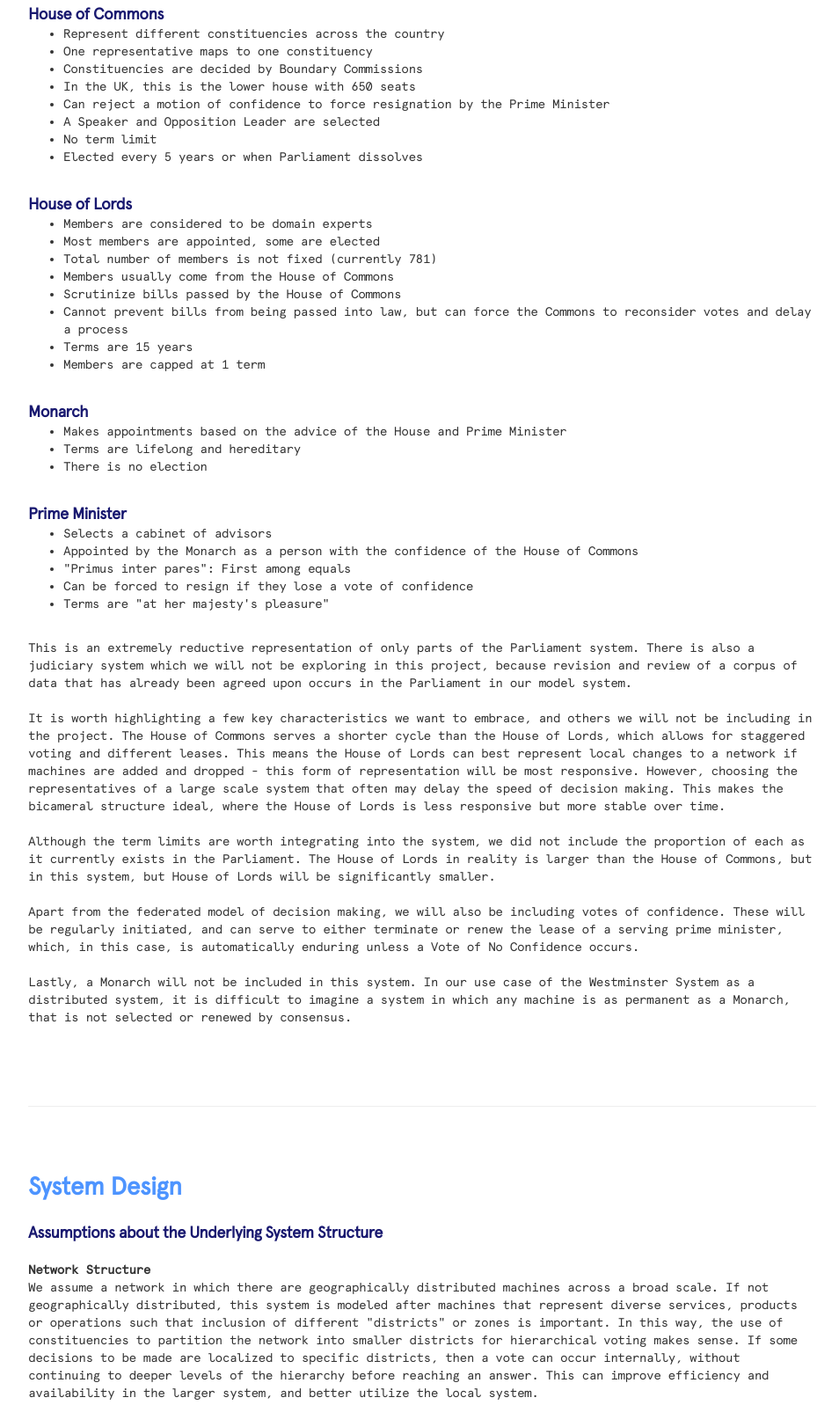
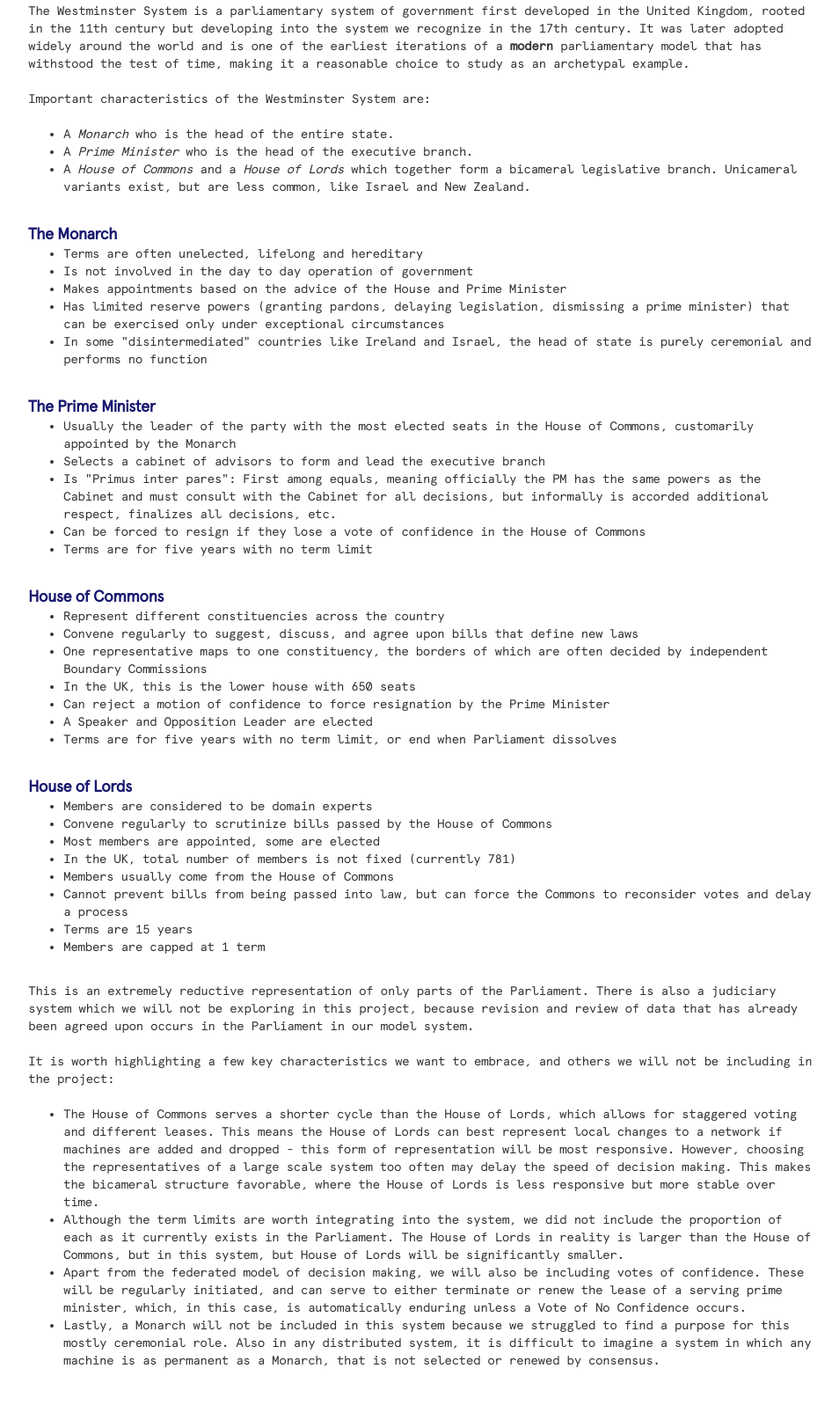
Before and after one commit to kiranw/Westminster, a plain HTML site: page index.html in a window 1280 px wide. Shown: the part 916-2513 px from the top of the page at 88% size, without its empty margins (160-1114 px from the left). Drawn offline with Linux system fonts and the light colour scheme.

Commit message:
Revise westminster intro.

```diff
--- a/index.html
+++ b/index.html
@@ -30,7 +30,7 @@
 		<div class="col-md-12">
 			<div class="section-header">Abstract: About Westminster</div>
 				<br/>
-				<p>We were struck by Lamport's Paxos and Byzantine Generals Problem papers. In both of these, Lamport relates
+				<p>While reading Lamport's Paxos and Byzantine Generals Problem papers we were struck by how Lamport relates
 					a system design to a human analogy to explain how such a system would look in a mechanism that is relatable.
 					However, what if the inverse approach was applied to designing a system? In this project, we attempt to extract
 					parts of the Westminster System to create a distributed, hierarchical consensus and leader election algorithm.
@@ -53,72 +53,125 @@
 		<div class="col-md-12">
 			<div class="section-header">Introduction: What is the Westminster System?</div>
 			<br>
+			<p>
+			The Westminster System is a parliamentary system of government first
+			developed in the United Kingdom, rooted in the 11th century but
+			developing into the system we recognize in the 17th century. It was later
+			adopted widely around the world and is one of the earliest iterations of
+			a <b>modern</b> parliamentary model that has withstood the test of time,
+			making it a reasonable choice to study as an archetypal example.
+			</p>
+			<p>
+			Important characteristics of the Westminster System are:
+			</p>
+			<ul>
+				<li>
+					A <i>Monarch</i> who is the head of the entire state.
+				</li>
+				<li>
+					A <i>Prime Minister</i> who is the head of the executive branch.
+				</li>
+				<li>
+					A <i>House of Commons</i> and a <i>House of Lords</i> which together
+					form a bicameral legislative branch. Unicameral variants exist, but
+					are less common, like Israel and New Zealand.
+				</li>
+			</ul>
+
+			<br>
+			<strong class="sub-heading">The Monarch</strong><br/>
+			<ul>
+				<li>Terms are often unelected, lifelong and hereditary</li>
+				<li>Is not involved in the day to day operation of government</li>
+				<li>Makes appointments based on the advice of the House and Prime Minister</li>
+				<li>Has limited reserve powers (granting pardons, delaying legislation,
+					dismissing a prime minister) that can be exercised only under
+					exceptional circumstances</li>
+				<li>In some "disintermediated" countries like Ireland and Israel, the
+					head of state is purely ceremonial and performs no function</li>
+			</ul>
+
+			<br>
+			<strong class="sub-heading">The Prime Minister</strong><br>
+			<ul>
+				<li>Usually the leader of the party with the most elected seats in the
+					House of Commons, customarily appointed by the Monarch</li>
+				<li>Selects a cabinet of advisors to form and lead the executive branch</li>
+				<li>Is "Primus inter pares": First among equals, meaning officially the
+					PM has the same powers as the Cabinet and must consult with the
+					Cabinet for all decisions, but informally is accorded additional
+					respect, finalizes all decisions, etc.</li>
+				<li>Can be forced to resign if they lose a vote of confidence in the House of Commons</li>
+				<li>Terms are for five years with no term limit</li>
+			</ul>
+
+			<br>
 			<strong class="sub-heading">House of Commons</strong><br>
 			<ul>
 				<li>Represent different constituencies across the country</li>
-				<li>One representative maps to one constituency</li>
-				<li>Constituencies are decided by Boundary Commissions</li>
+				<li>Convene regularly to suggest, discuss, and agree upon bills that define new laws</li>
+				<li>One representative maps to one constituency, the borders of which
+					are often decided by independent Boundary Commissions</li>
 				<li>In the UK, this is the lower house with 650 seats</li>
 				<li>Can reject a motion of confidence to force resignation by the Prime Minister</li>
-				<li>A Speaker and Opposition Leader are selected</li>
-				<li>No term limit</li>
-				<li>Elected every 5 years or when Parliament dissolves</li>
+				<li>A Speaker and Opposition Leader are elected</li>
+				<li>Terms are for five years with no term limit, or end when Parliament dissolves</li>
 			</ul>
 
 			<br>
 			<strong class="sub-heading">House of Lords</strong><br>
 			<ul>
 				<li>Members are considered to be domain experts</li>
+				<li>Convene regularly to scrutinize bills passed by the House of Commons</li>
 				<li>Most members are appointed, some are elected</li>
-				<li>Total number of members is not fixed (currently 781)</li>
+				<li>In the UK, total number of members is not fixed (currently 781)</li>
 				<li>Members usually come from the House of Commons</li>
-				<li>Scrutinize bills passed by the House of Commons</li>
 				<li>Cannot prevent bills from being passed into law, but can force the Commons to reconsider votes and delay a process</li>
 				<li>Terms are 15 years</li>
 				<li>Members are capped at 1 term</li>
 			</ul>
 
 			<br>
-			<strong class="sub-heading">Monarch</strong><br>
-			<ul>
-				<li>Makes appointments based on the advice of the House and Prime Minister</li>
-				<li>Terms are lifelong and hereditary</li>
-				<li>There is no election</li>
-			</ul>
 
-			<br>
-			<strong class="sub-heading">Prime Minister</strong><br>
-			<ul>
-				<li>Selects a cabinet of advisors</li>
-				<li>Appointed by the Monarch as a person with the confidence of the House of Commons</li>
-				<li>"Primus inter pares": First among equals</li>
-				<li>Can be forced to resign if they lose a vote of confidence</li>
-				<li>Terms are "at her majesty's pleasure"</li>
-			</ul>
-
-			<br>
-
-			<p>This is an extremely reductive representation of only parts of the Parliament system. There is also a judiciary system which
-				we will not be exploring in this project, because revision and review of a corpus of data that has already been agreed upon
+			<p>This is an extremely reductive representation of only parts of the Parliament. There is also a judiciary system which
+				we will not be exploring in this project, because revision and review of data that has already been agreed upon
 				occurs in the Parliament in our model system.</p>
 
-			<p>It is worth highlighting a few key characteristics we want to embrace, and others we will not be including in the project.
-				The House of Commons serves a shorter cycle than the House of Lords, which allows for staggered voting and different leases.
-				This means the House of Lords can best represent local changes to a network if machines are added and dropped - this form
-				of representation will be most responsive. However, choosing the representatives of a large scale system that often may
-				delay the speed of decision making. This makes the bicameral structure ideal, where the House of Lords is less responsive
-				but more stable over time.</p>
+			<p>It is worth highlighting a few key characteristics we want to embrace, and others we will not be including in the project:
+			</p>
+			<ul>
+				<li>The House of Commons serves a shorter cycle than the House of
+					Lords, which allows for staggered voting and different leases. This
+					means the House of Lords can best represent local changes to a
+					network if machines are added and dropped - this form of
+					representation will be most responsive. However, choosing the
+					representatives of a large scale system too often may delay the
+					speed of decision making. This makes the bicameral structure favorable,
+					where the House of Lords is less responsive but more stable over
+					time.
+				</li>
+				<li> Although the term limits are worth integrating into the system, we
+					did not include the proportion of each as it currently exists in the
+					Parliament. The House of Lords in reality is larger than the House of
+					Commons, but in this system, but House of Lords will be significantly
+					smaller.
+				</li>
 
-			<p>Although the term limits are worth integrating into the system, we did not include the proportion of each
-				as it currently exists in the Parliament. The House of Lords in reality is larger than the House of Commons,
-				but in this system, but House of Lords will be significantly smaller.</p>
+			<li> Apart from the federated model of decision making, we will also be
+				including votes of confidence. These will be regularly initiated, and
+				can serve to either terminate or renew the lease of a serving prime
+				minister, which, in this case, is automatically enduring unless a Vote
+				of No Confidence occurs.
+			</li>
 
-			<p>Apart from the federated model of decision making, we will also be including votes of confidence. These will be regularly
-				initiated, and can serve to either terminate or renew the lease of a serving prime minister, which, in this case, is automatically
-				enduring unless a Vote of No Confidence occurs.</p>
+			<li> Lastly, a Monarch will not be included in this system because we
+				struggled to find a purpose for this mostly ceremonial role. Also in
+				any distributed system, it is difficult to imagine a system in which
+				any machine is as permanent as a Monarch, that is not selected or
+				renewed by consensus.
+			</li>
 
-			<p> Lastly, a Monarch will not be included in this system. In our use case of the Westminster System as a distributed system, it is
-			difficult to imagine a system in which any machine is as permanent as a Monarch, that is not selected or renewed by consensus.</p>
+
 
 		</div>
 	</div>
```
